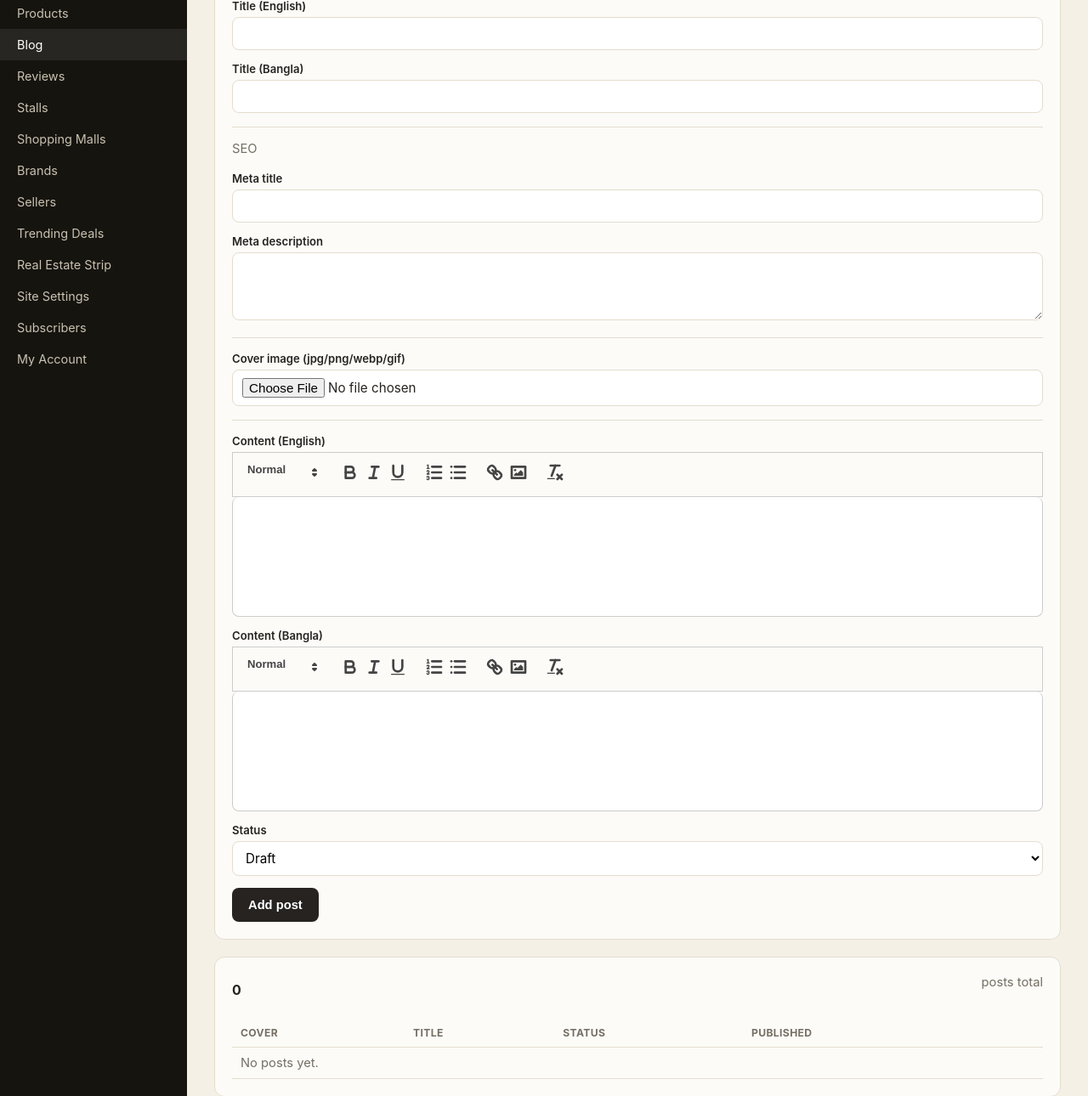
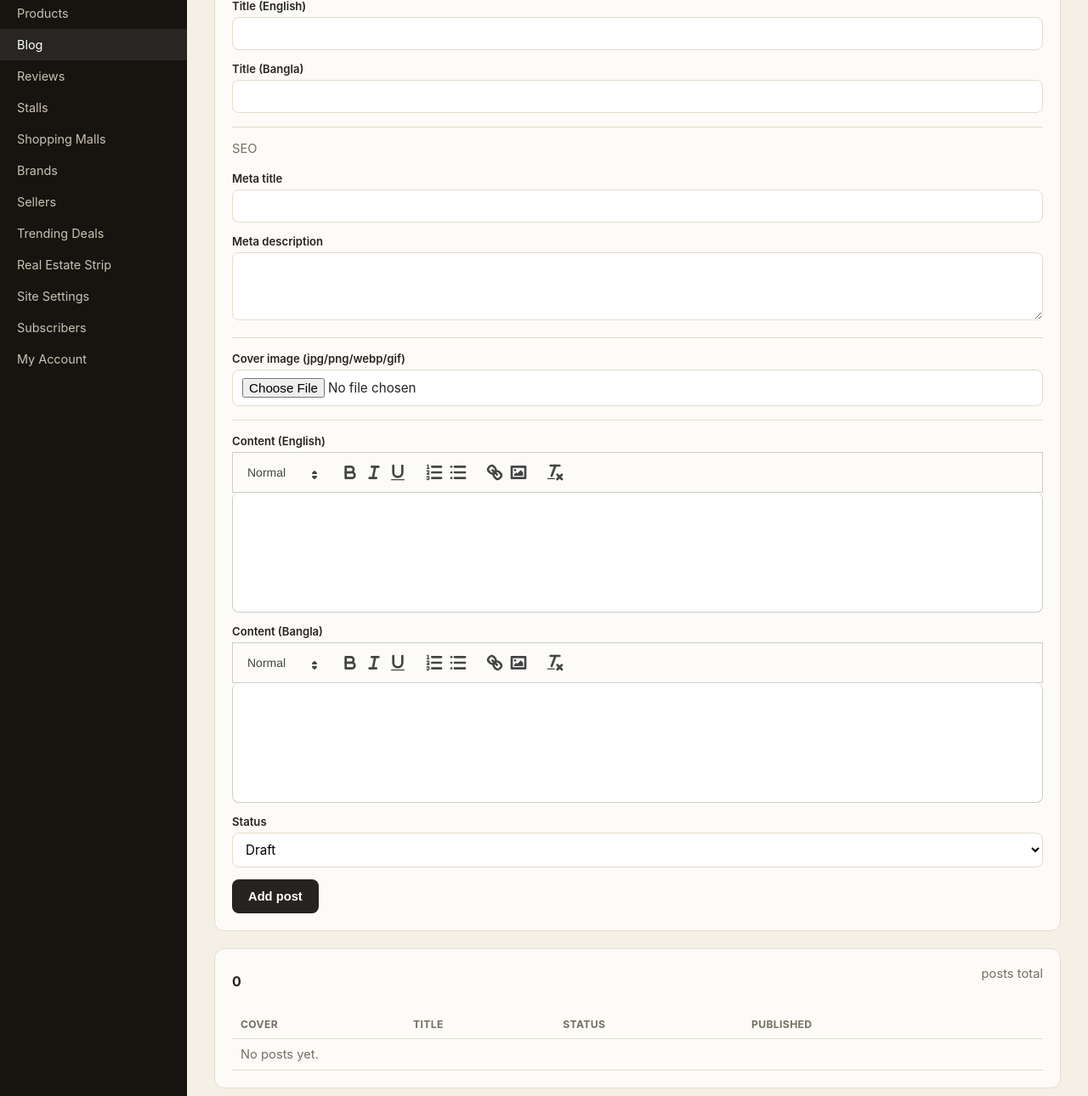
Before and after one commit to zahirislam7048/salebari, a PHP site: page /admin/blog.php in a window 1280 px wide. Shown: the part 139-1429 px from the top of the page at 85% size. Run offline with PHP 8.4, Linux system fonts and the light colour scheme; the visitor is signed in with stand-in values (Sample User, id 1); data that the repository does not hold is empty; some libraries are stand-ins or nearby versions.

Commit message:
Admin form styles no longer leak into the editor toolbar
Co-Authored-By: Claude Sonnet 5.5 <noreply@anthropic.com>

```diff
--- a/admin/_chrome.php
+++ b/admin/_chrome.php
@@ -33,7 +33,7 @@ function admin_header(string $title, string $extraHead = ''): void
 <meta charset="utf-8">
 <meta name="viewport" content="width=device-width, initial-scale=1">
 <title><?= e($title) ?> — SaleBari Admin</title>
-<link rel="stylesheet" href="<?= asset('admin/admin.css') ?>">
+<link rel="stylesheet" href="<?= asset('admin/admin.css') ?>?v=2">
 <?= $extraHead ?>
 </head>
 <body>
--- a/admin/admin.css
+++ b/admin/admin.css
@@ -15,8 +15,8 @@ code { background: var(--paper); padding: 1px 5px; border-radius: 4px; font-size
 .muted { color: #756F63; font-size: 0.92rem; margin: 0 0 18px; }
 
 .admin-field { display: block; margin-bottom: 14px; }
-.admin-field span { display: block; font-size: 0.82rem; font-weight: 600; margin-bottom: 5px; }
-.admin-field input, .admin-field select, .admin-field textarea {
+.admin-field > span { display: block; font-size: 0.82rem; font-weight: 600; margin-bottom: 5px; }  /* direct label text only — never the editor's own toolbar spans */
+.admin-field > input, .admin-field > select, .admin-field > textarea {
   width: 100%; padding: 9px 11px; border: 1px solid var(--line); border-radius: 8px;
   font-size: 0.95rem; font-family: inherit; background: #fff;
 }
```
